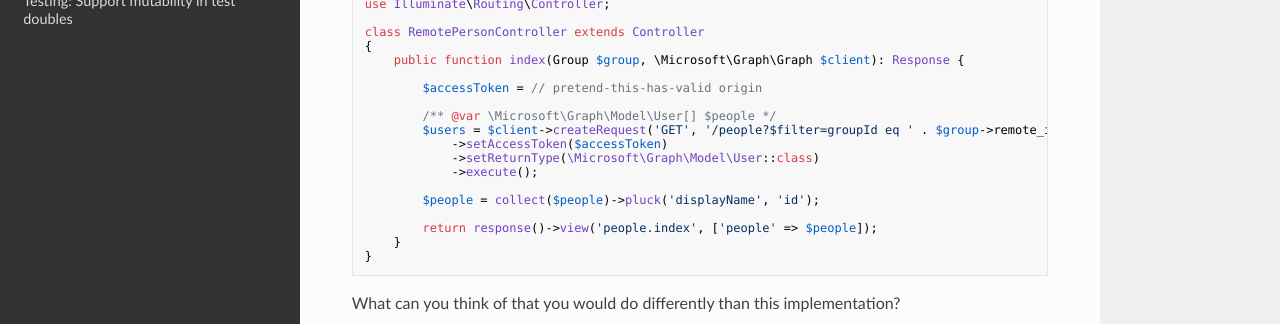
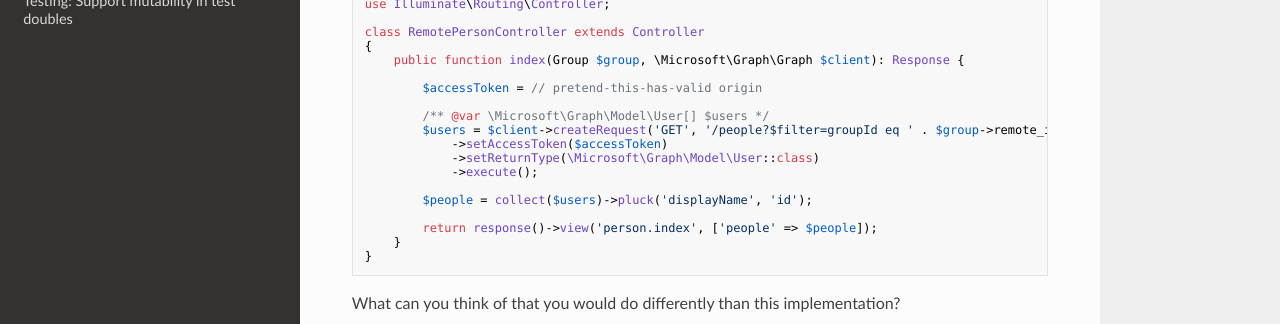
Before and after one commit to jaspermutsaerts-paqt/adaptable-code, an MkDocs documentation site: the page built from docs/0-look-at-this.md, in a window 1280 px wide. Shown: the part 328-652 px from the top of the page. Built offline with MkDocs 1.6.1, drawn with Linux system fonts in a browser that asks for light colours; nearby versions of some CDN libraries.

Commit message:
correction

````diff
--- a/docs/0-look-at-this.md
+++ b/docs/0-look-at-this.md
@@ -18,15 +18,15 @@ class RemotePersonController extends Controller
 
         $accessToken = // pretend-this-has-valid origin
 
-        /** @var \Microsoft\Graph\Model\User[] $people */
+        /** @var \Microsoft\Graph\Model\User[] $users */
         $users = $client->createRequest('GET', '/people?$filter=groupId eq ' . $group->remote_id) // pretend this is a valid filter
             ->setAccessToken($accessToken)
             ->setReturnType(\Microsoft\Graph\Model\User::class)
             ->execute();
 
-        $people = collect($people)->pluck('displayName', 'id');
+        $people = collect($users)->pluck('displayName', 'id');
 
-        return response()->view('people.index', ['people' => $people]);
+        return response()->view('person.index', ['people' => $people]);
     }
 }
 ```
````
Also changed, not shown: docs/1-first-separation.md (+2 -2 lines).
